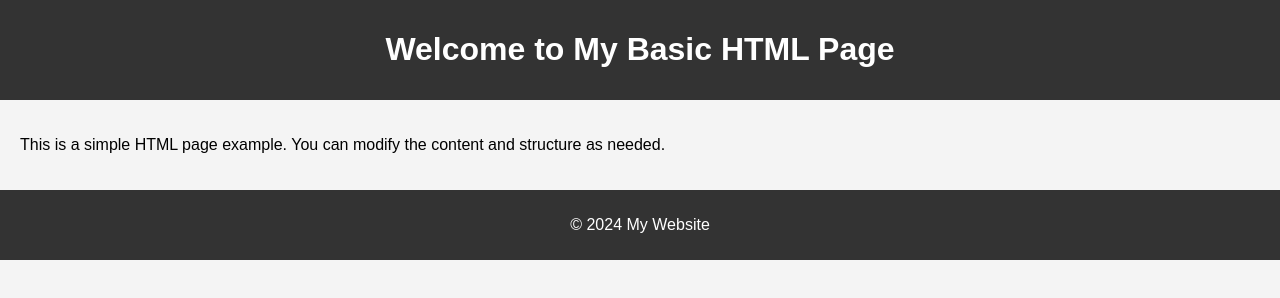
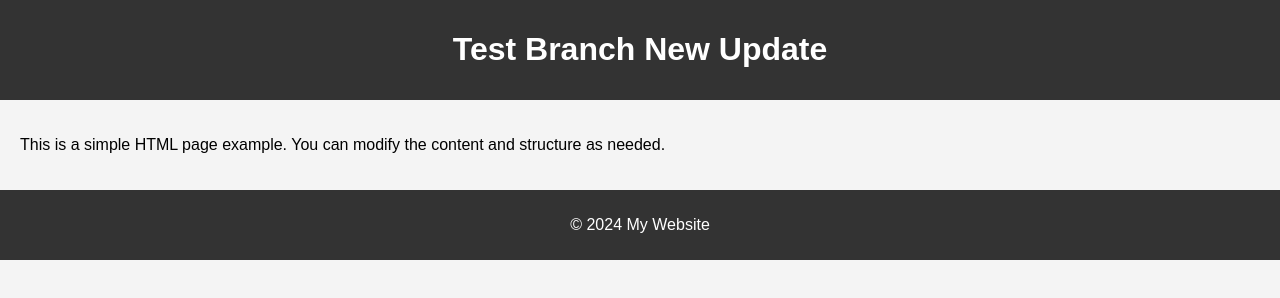
Before and after one commit to aman-intelli/web, a plain HTML site: page index.html in a window 1280 px wide. Drawn offline with Linux system fonts and the light colour scheme.

Commit message:
Update index.html

```diff
--- a/index.html
+++ b/index.html
@@ -27,7 +27,7 @@
 <body>
 
     <header>
-        <h1>Welcome to My Basic HTML Page</h1>
+        <h1>Test Branch New Update</h1>
     </header>
 
     <main>
```
